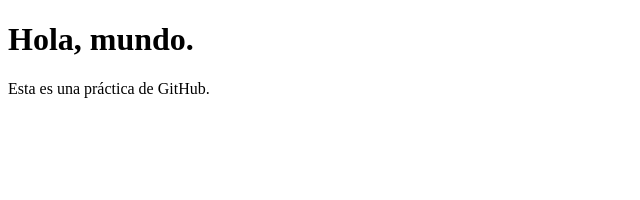
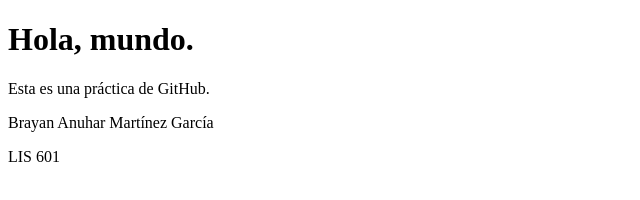
Before and after one commit to brayanmtzzz/practica-github, a plain HTML site: page index.html in a window 1280 px wide. Shown: the whole page, without its empty margins (0-640 px from the left). Drawn offline with Linux system fonts and the light colour scheme.

Commit message:
third commit

```diff
--- a/index.html
+++ b/index.html
@@ -8,5 +8,7 @@
 <body>
     <h1>Hola, mundo.</h1>
     <p>Esta es una práctica de GitHub.</p>
+    <p>Brayan Anuhar Martínez García</p>
+    <p>LIS 601</p>
 </body>
 </html>
```
